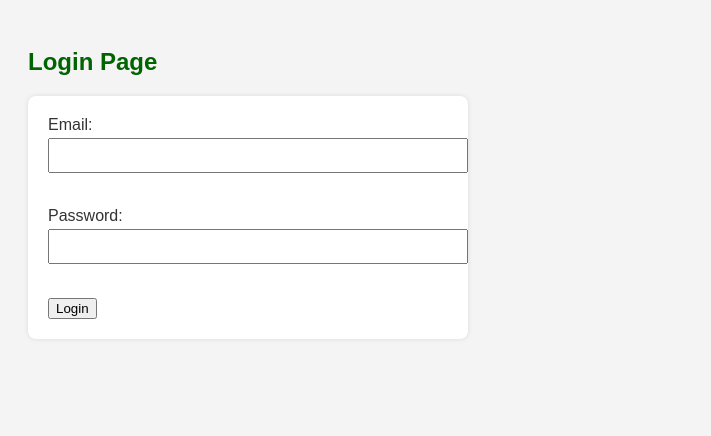
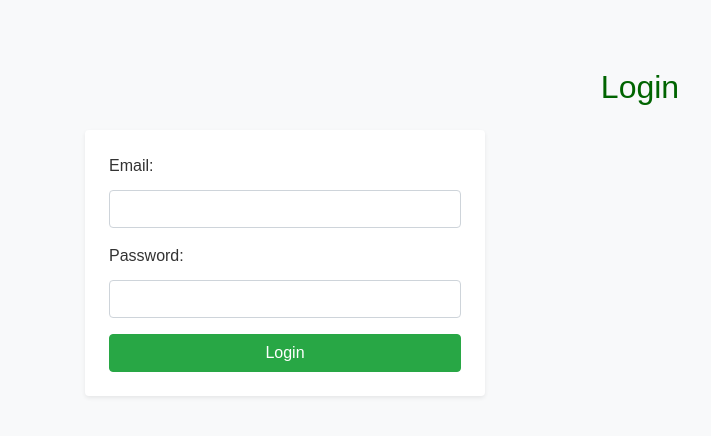
Before and after one commit to nomad4121/KaziPal, a Flask app: page /login in a window 1280 px wide. Shown: the top 436 px of the page, without its empty margins (0-711 px from the left). Run offline with Flask 3, Linux system fonts and the light colour scheme; some libraries are stand-ins or nearby versions.

Commit message:
Update login.html

```diff
--- a/templates/login.html
+++ b/templates/login.html
@@ -2,16 +2,23 @@
 <html>
 <head>
   <title>Login - Kazipal</title>
+  <link rel="stylesheet" href="https://stackpath.bootstrapcdn.com/bootstrap/4.5.2/css/bootstrap.min.css">
   <link rel="stylesheet" href="/static/style.css">
 </head>
-<body>
-  <h2>Login Page</h2>
-  <form method="POST" action="/login">
-    <label>Email:</label><br>
-    <input type="email" name="email"><br><br>
-    <label>Password:</label><br>
-    <input type="password" name="password"><br><br>
-    <button type="submit">Login</button>
-  </form>
+<body class="bg-light">
+  <div class="container mt-5">
+    <h2 class="text-center mb-4">Login</h2>
+    <form method="POST" action="/login" class="bg-white p-4 rounded shadow-sm">
+      <div class="form-group">
+        <label>Email:</label>
+        <input type="email" name="email" class="form-control">
+      </div>
+      <div class="form-group">
+        <label>Password:</label>
+        <input type="password" name="password" class="form-control">
+      </div>
+      <button type="submit" class="btn btn-success btn-block">Login</button>
+    </form>
+  </div>
 </body>
 </html>
```
